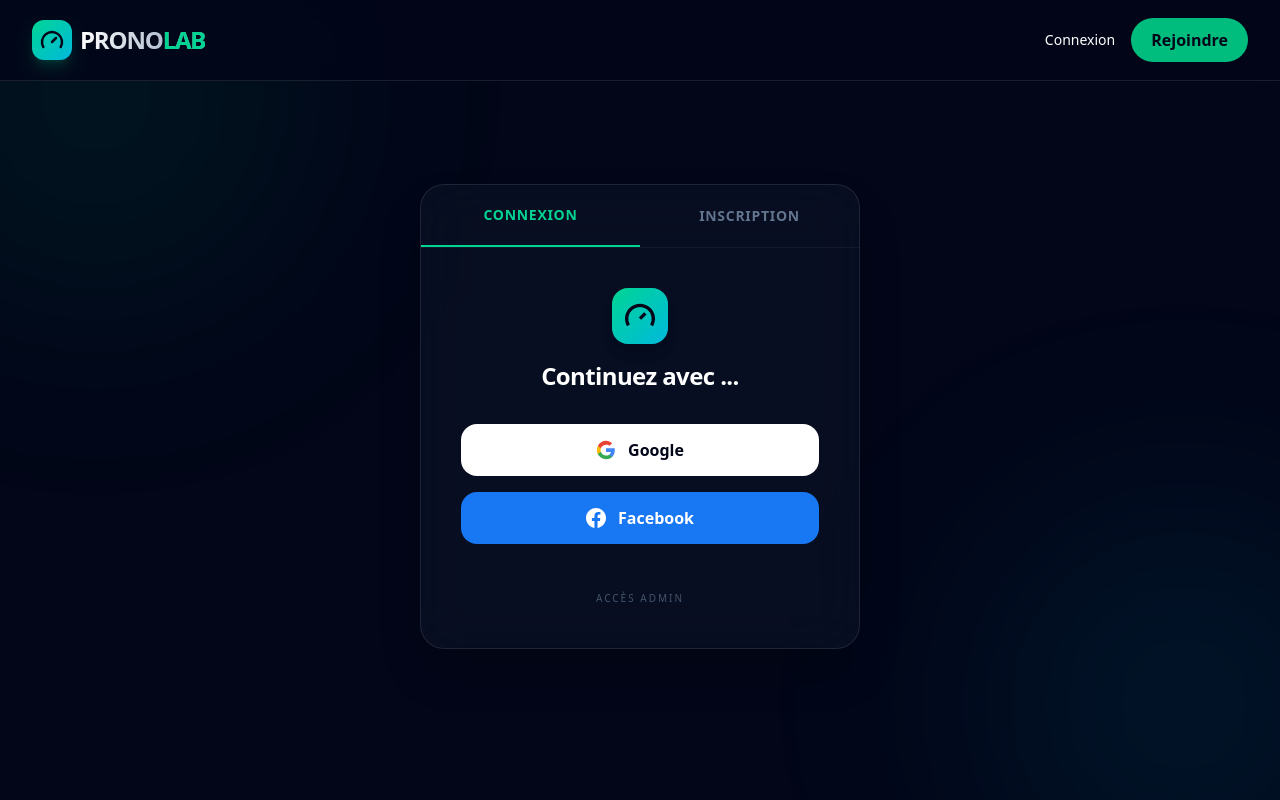
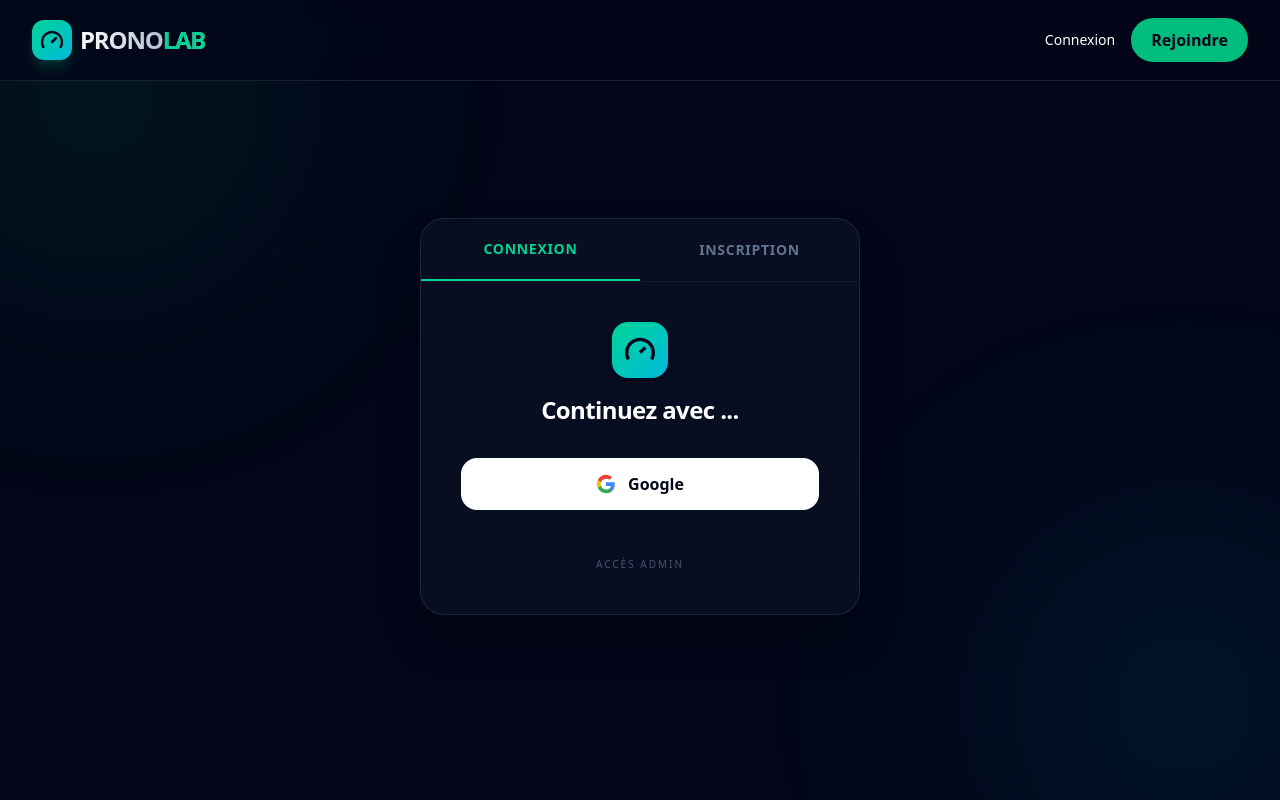
Before and after one commit to adelekekismath/predictCAN, an Angular app: page /auth in a window 1280 px wide. Built offline with nearby package versions, Linux system fonts and the light colour scheme.

Commit message:
feat: Remove Facebook authentication support from auth component and services

```diff
--- a/src/app/auth/auth.component.html
+++ b/src/app/auth/auth.component.html
@@ -60,11 +60,6 @@
             Google
           </button>
 
-          <button (click)="authWith('facebook')" type="button" class="w-full flex items-center justify-center gap-3 bg-[#1877F2] hover:bg-[#166fe5] text-white font-bold py-3.5 px-6 rounded-2xl transition-all active:scale-[0.98]">
-            <svg class="w-5 h-5 fill-current" viewBox="0 0 24 24"><path d="M24 12.073c0-6.627-5.373-12-12-12s-12 5.373-12 12c0 5.99 4.388 10.954 10.125 11.854v-8.385H7.078v-3.47h3.047V9.43c0-3.007 1.792-4.669 4.533-4.669 1.312 0 2.686.235 2.686.235v2.953H15.83c-1.491 0-1.956.925-1.956 1.874v2.25h3.328l-.532 3.47h-2.796v8.385C19.612 23.027 24 18.062 24 12.073z"/></svg>
-            Facebook
-          </button>
-
           <div class="pt-6 text-center">
             <button (click)="isAdminMode.set(true)" type="button" class="text-[10px] text-slate-600 hover:text-slate-400 uppercase tracking-[0.2em] transition-colors">
               Accès admin
--- a/src/app/auth/auth.component.ts
+++ b/src/app/auth/auth.component.ts
@@ -42,7 +42,7 @@
     }
   }
 
-  authWith(provider: 'google' | 'facebook') {
+  authWith(provider: 'google' ) {
     this.authService.signInWithProvider(provider).subscribe({
       next: () => console.log(`${this.activeTab()} réussi via ${provider}`),
       error: (err) => console.error(err)
--- a/src/app/core/services/auth.service.ts
+++ b/src/app/core/services/auth.service.ts
@@ -75,7 +75,7 @@
    * Connexion via OAuth
    * Note : On ne ré-enveloppe pas dans from() car SupabaseService renvoie déjà un Observable
    */
-  signInWithProvider(provider: 'google' | 'facebook'): Observable<void> {
+  signInWithProvider(provider: 'google' ): Observable<void> {
     return this.supabase.loginWithProvider(provider);
   }
 
--- a/src/app/core/services/supabase.service.ts
+++ b/src/app/core/services/supabase.service.ts
@@ -54,7 +54,7 @@
     );
   }
 
-  loginWithProvider(provider: 'google' | 'facebook'): Observable<void> {
+  loginWithProvider(provider: 'google'): Observable<void> {
     return from(
       this.supabase.auth.signInWithOAuth({
         provider,
```
